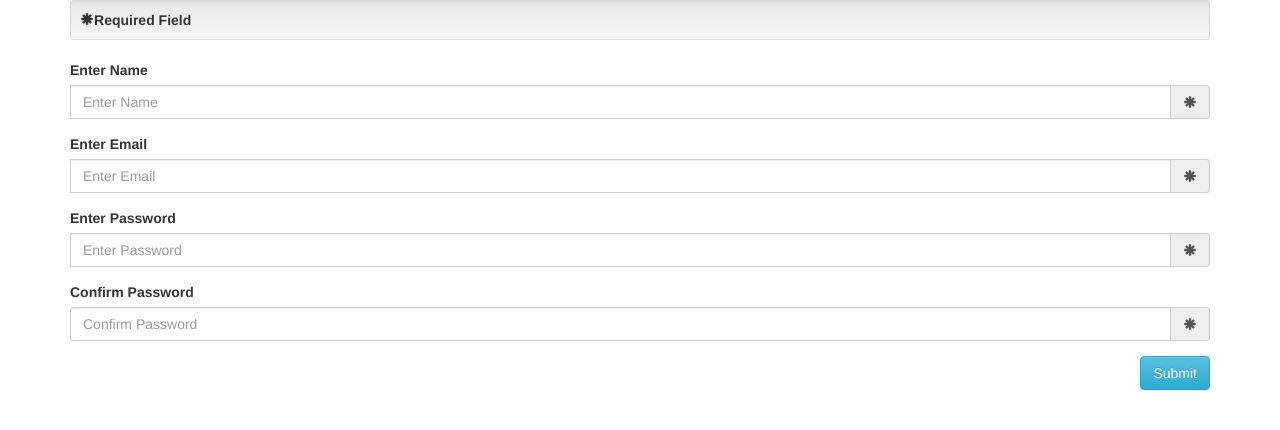
After one commit to MDPIthakaEntrega/project, a Django app: page /signup/ in a window 1280 px wide. The commit adds this page. Shown: the top 430 px of the page. Run offline with Django 3.2, Linux system fonts and the light colour scheme; some libraries are stand-ins or nearby versions.

Commit message:
signup(bugs exist) login(ok!) logout(ok!) dashboard authentication(ok!)

```diff
--- a/SocialMediaScanner/SocialMediaScanner/urls.py
+++ b/SocialMediaScanner/SocialMediaScanner/urls.py
@@ -10,6 +10,10 @@ urlpatterns = patterns('',
 
     url(r'^admin/', include(admin.site.urls)),
     url(r'^$', index),
+    url(r'^login_auth/$', login_auth_view),
+    url(r'^signup_auth/$', signup),
     url(r'^login/', login),
     url(r'^dashboard/', dash),
+    url(r'^signup/', signup),
+    url(r'^logout/', logout)
 )
--- a/SocialMediaScanner/core/FormTemplate.py
+++ b/SocialMediaScanner/core/FormTemplate.py
@@ -1,3 +1,39 @@
 __author__ = 'renl'
 from django import forms
+from django.core.exceptions import ObjectDoesNotExist
 import re
+from django.contrib.auth.models import User
+
+
+class SignupForm(forms.Form):
+    username = forms.CharField(max_length = 16)
+    email = forms.EmailField()
+    password1 = forms.CharField(widget = forms.PasswordInput)
+    password2 = forms.CharField(widget = forms.PasswordInput)
+
+    def clean_username(self):
+        username = self.cleaned_data['username']
+        if not re.search(r'^\w+$', username):
+            raise forms.ValidationError('Only letters, numbers and underline can be included!')
+        try:
+            User.objects.get(username = username)
+        except ObjectDoesNotExist:
+            return username
+        raise forms.ValidationError('Username already exist!')
+
+    def clean_email(self):
+        email = self.cleaned_data['email']
+        try:
+            User.objects.get(email = email)
+        except ObjectDoesNotExist:
+            return email
+        raise forms.ValidationError('Email registered.')
+
+    def clean_password2(self):
+        if 'password1' in self.cleaned_data:
+            password1 = self.cleaned_data['password1']
+            password2 = self.cleaned_data['password2']
+            if password1 == password2:
+                return password2
+            else:
+                raise forms.ValidationError('Passwords are not the same.')
--- /dev/null
+++ b/SocialMediaScanner/core/error.py
@@ -0,0 +1,6 @@
+__author__ = 'renl'
+
+class ErrorObject(object):
+    def __init__(self, title, info):
+        self.title = title
+        self.info = info
--- a/SocialMediaScanner/core/static/css/scanner.css
+++ b/SocialMediaScanner/core/static/css/scanner.css
@@ -8,11 +8,11 @@
     margin:0px auto;
     margin-top: 80px;
 }
-.company_name{
+/*.company_name{
     text-align: center;
     margin: 0px auto;
-    /*color: aquamarine;*/
-}
+    color: aquamarine;
+}*/
 
 
 .card-div{
--- /dev/null
+++ b/SocialMediaScanner/core/templates/base.html
@@ -0,0 +1,16 @@
+<!DOCTYPE html>
+<html>
+<head lang="en">
+    <meta charset="UTF-8">
+    <title>Social Media Scanner</title>
+    <meta name="viewpoint" content="width=device-width,initial-scale=1">
+    <link rel="stylesheet" href="https://maxcdn.bootstrapcdn.com/bootstrap/3.3.2/css/bootstrap.min.css">
+    <link rel="stylesheet" href="https://maxcdn.bootstrapcdn.com/bootstrap/3.3.2/css/bootstrap-theme.min.css">
+    <script src="https://maxcdn.bootstrapcdn.com/bootstrap/3.3.2/js/bootstrap.min.js"></script>
+    <script src="https://ajax.googleapis.com/ajax/libs/jquery/2.1.3/jquery.min.js"></script>
+    <link href="{{ STATIC_URL }}/css/scanner.css" rel="stylesheet">
+</head>
+<body>
+    {% block content %}{% endblock %}
+</body>
+</html>
--- a/SocialMediaScanner/core/templates/login.html
+++ b/SocialMediaScanner/core/templates/login.html
@@ -17,7 +17,7 @@
 
     <div class="container">
 
-      <form class="form-signin" method="post" action>
+      <form class="form-signin" method="post" action="/login_auth/">
           {% csrf_token %}
         <h2 class="form-signin-heading">Please sign in</h2>
         <label for="inputCompany" class="sr-only">Company Name</label>
@@ -31,6 +31,10 @@
         </div>
         <button class="btn btn-lg btn-primary btn-block" type="submit">Sign in</button>
       </form>
+        <div class="control-group error">
+            <span class="label label-danger">{{error}}</span>
+        </div>
+
 
     </div> <!-- /container -->
 
--- /dev/null
+++ b/SocialMediaScanner/core/templates/register.html
@@ -0,0 +1,48 @@
+{% extends "base.html" %}
+
+{% block content %}
+<div class="container">
+    <div class="row">
+            <div class="col-lg-12">
+                <div class="well well-sm"><strong><span class="glyphicon glyphicon-asterisk"></span>Required Field</strong></div>
+                <form action="/signup_auth/" method="POST">
+                    {% csrf_token %}
+                    <div class="form-group">
+                        <label for="InputName">Enter Name</label>
+                        <div class="input-group">
+                            <span>{{error_user}}</span>
+                            <input type="text" class="form-control" name="username" id="InputName" placeholder="Enter Name" required maxlength="16">
+                            <span class="input-group-addon"><span class="glyphicon glyphicon-asterisk"></span></span>
+                        </div>
+                    </div>
+                    <div class="form-group">
+                        <label for="InputEmail">Enter Email</label>
+                        <div class="input-group">
+                            <span>{{error_email}}</span>
+                            <input type="email" class="form-control" id="InputEmailFirst" name="email" placeholder="Enter Email" required>
+                            <span class="input-group-addon"><span class="glyphicon glyphicon-asterisk"></span></span>
+                        </div>
+                    </div>
+
+                    <div class="form-group">
+                        <label for="InputEmail">Enter Password</label>
+                        <div class="input-group">
+                            <span>{{error_password}}</span>
+                            <input type="password" class="form-control" id="InputPasswordFirst" name="password1" placeholder="Enter Password" required>
+                            <span class="input-group-addon"><span class="glyphicon glyphicon-asterisk"></span></span>
+                        </div>
+                    </div>
+                    <div class="form-group">
+                        <label for="InputEmail">Confirm Password</label>
+                        <div class="input-group">
+                            <input type="password" class="form-control" id="InputPasswordSecond" name="password2" placeholder="Confirm Password" required>
+                            <span class="input-group-addon"><span class="glyphicon glyphicon-asterisk"></span></span>
+                        </div>
+                    </div>
+
+                    <input type="submit" name="submit" id="submit" value="Submit" class="btn btn-info pull-right">
+                </form>
+            </div>
+    </div>
+</div>
+{% endblock %}
--- a/SocialMediaScanner/core/views.py
+++ b/SocialMediaScanner/core/views.py
@@ -1,38 +1,98 @@
 from django.shortcuts import render_to_response, render
 from django.http import *
+from django.contrib import auth
 from core.models import Comment
+from core.error import ErrorObject
+from FormTemplate import SignupForm
+import requests
+from django.contrib.auth.models import User
+import json
 # Create your views here.
 # my name is ...
 
 
-def login(request):
-
-    return render(request, 'login.html')
 
 def index(request):
     return render(request, 'index.html')
 
+def logout(request):
+    auth.logout(request)
+    return HttpResponseRedirect('/')
+
 def login(request):
     return render(request, 'login.html')
 
+def signup(request):
+    form_errors = {'username': '', 'email': '', 'password2': ''}
+    if request == 'POST':
+        form = SignupForm(request.POST)
+        form_errors = form.errors
+        if form.is_valid():
+            username = form.cleaned_data['username']
+            email = form.cleaned_data['email']
+            password = form.cleaned_data['password2']
+            confirm = User.objects.create_user(
+                username = username,
+                email = email,
+                password = password)
+            confirm.save()
+            user = auth.authenticate(username=username, password=password)
+            auth.login(request,user)
+            return HttpResponseRedirect('/dashboard/')
+    return render(request, 'register.html', {'error_user': form_errors.get('username'), 'error_email': form_errors.get('email'), 'error_password': form_errors.get('password2')})
+
+def login_auth_view(request):
+    username = request.POST.get('username', '')
+    password = request.POST.get('password', '')
+
+    user = auth.authenticate(username=username, password=password)
+
+    if user is not None:
+        if user.is_active:
+            auth.login(request, user)
+            return HttpResponseRedirect('/dashboard/')
+        else:
+            error_type = "Invalid Account"
+            return render(request, "login.html", {'error': error_type})
+    else:
+        error_type = "Incorrect username or password!"
+        return render(request, "login.html", {'error': error_type})
+
+def register_auth_view(request):
+    pass
+
+
 def dash(request):
-    if request.method == "POST":
-        key = request.POST['keyword']
+    if request.user.is_authenticated():
+        api_key = '34a5b7f2ca689a980fe72844e6482e4eDKF94rOEsBcvIaWnl61PoL80uAYzk2Ri'
+        if request.method == "POST":
+            key = request.POST['keyword']
 
-        checkFb = ('checkFb') in request.POST
-        checkTw = ('checkTw') in request.POST
-        checkCg = ('checkCg') in request.POST
+            checkFb = ('checkFb') in request.POST
+            checkTw = ('checkTw') in request.POST
+            checkCg = ('checkCg') in request.POST
 
-        print key
-        print checkFb
-        print checkTw
-        print checkCg
+            print key
+            print checkFb
+            print checkTw
+            print checkCg
 
-        #result = getlist(key, checkFb, checkTw, checkCg)
-        result = Comment.objects.all()
-        return render(request, 'result.html', {'result' : result})
+            #result = getlist(key, checkFb, checkTw, checkCg)
+            result = Comment.objects.all()
+
+            sentiment = []
+
+            for r in result:
+                dest =  'https://api.sentigem.com/external/get-sentiment?api-key=' + api_key + '&text=' + r.content
+                print dest
+                pack = requests.get(dest)
+                print pack.json()
+            return render(request, 'result.html', {'result' : result})
+        else:
+            return render(request, 'dashboard.html')
     else:
-        return render(request, 'dashboard.html')
+        error = ErrorObject("Oops!", "You have no permission for this page!")
+        return render(request, "error.html", {'error': error})
 
 def result(request):
     return render(request, 'result.html')
```
Also changed, not shown: SocialMediaScanner/core/templates/dashboard.html (+3 -37 lines), SocialMediaScanner/core/templates/error.html (+8 -10 lines), SocialMediaScanner/core/templates/index.html (+4 -11 lines), SocialMediaScanner/core/templates/navbase.html (added, +57 -0 lines).
